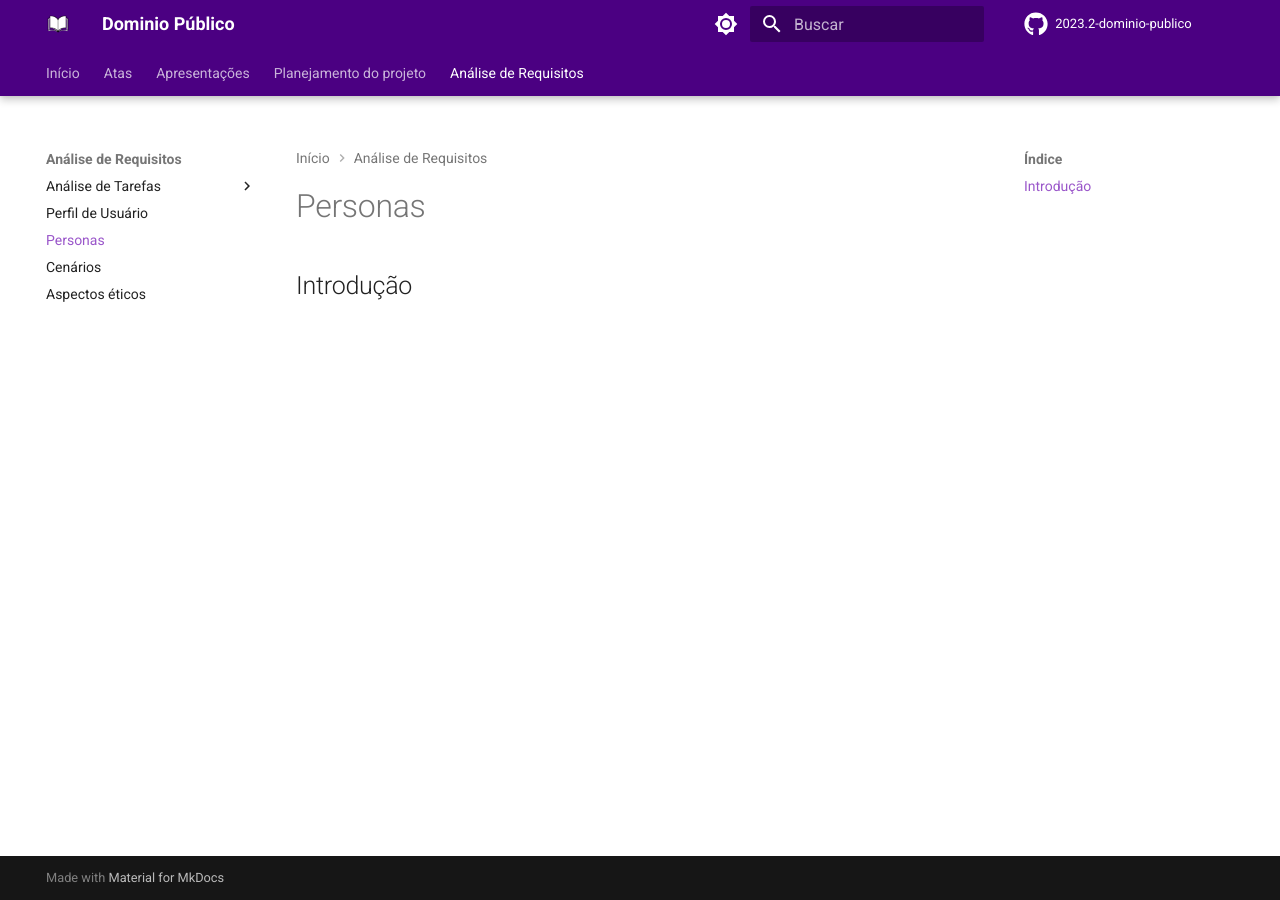
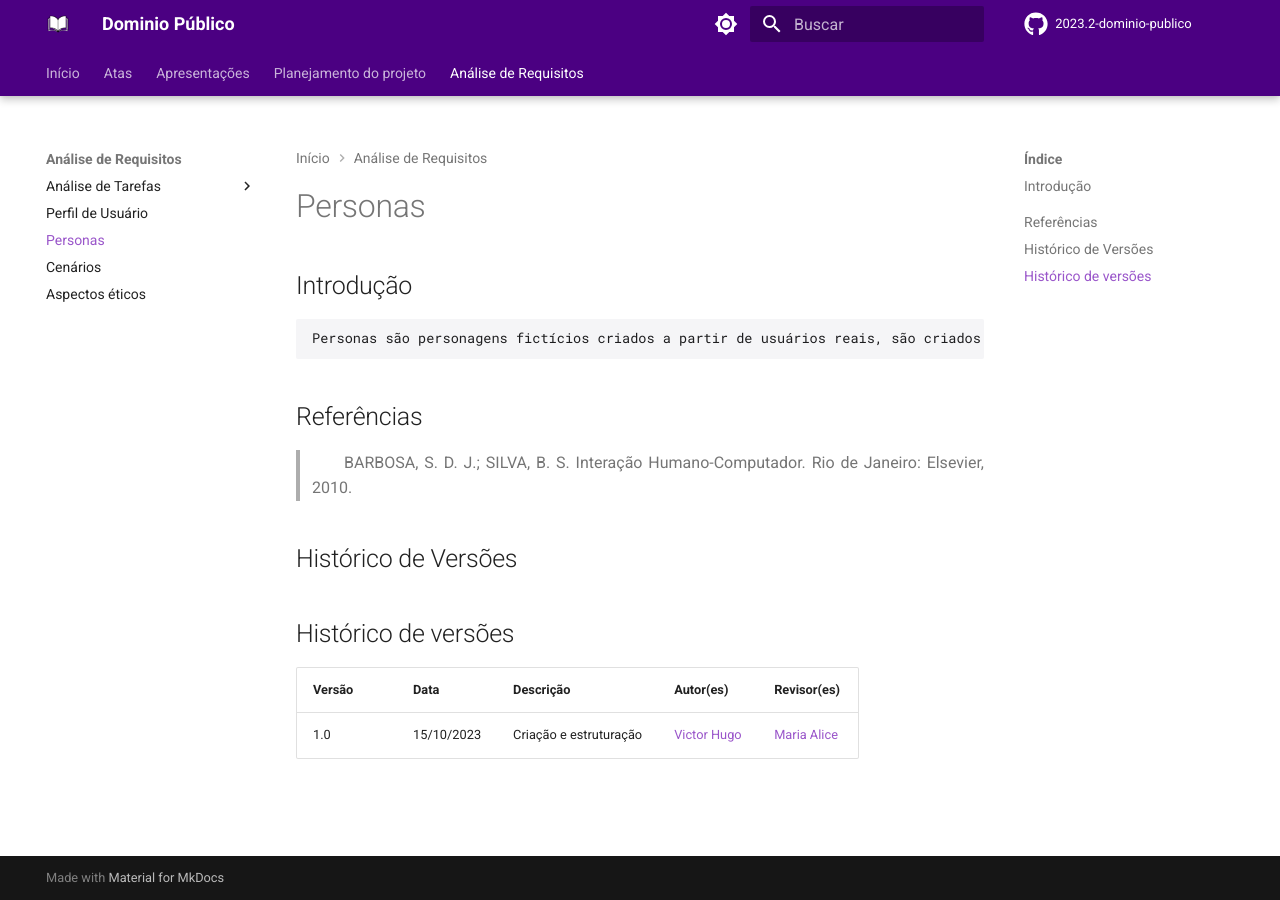
Before and after one commit to Interacao-Humano-Computador/2023.2-Dominio-Publico, an MkDocs documentation site: the page built from docs/analise_de_requisitos/personas.md, in a window 1280 px wide. Built offline with MkDocs 1.6.1 and Material for MkDocs 9.7.7, drawn with Linux system fonts in a browser that asks for light colours; comment, search, counter and statistics services are not loaded.

Commit message:
docs: introducao personas

```diff
--- a/docs/analise_de_requisitos/personas.md
+++ b/docs/analise_de_requisitos/personas.md
@@ -1,3 +1,18 @@
 # Personas
 
 ## Introdução
+    Personas são personagens fictícios criados a partir de usuários reais, são criados com o proposito de descrever um usuário típico.(Cooper et al., 2007; Pruitt e Adlin, 2006; Cooper, 1999). Para manter todos focados no mesmo alvo durante reuniões de design, são usadas representando um grupo de usuário finais. Após um processo de refinamentos sucessivos, as personas são definidas principalmente por seus objetivos. (Barbosa e Silva, 2010)
+##
+
+
+## Referências
+
+>  BARBOSA, S. D. J.; SILVA, B. S. Interação Humano-Computador. Rio de Janeiro: Elsevier, 2010.
+
+## Histórico de Versões
+
+## Histórico de versões
+
+| Versão | Data       | Descrição           | Autor(es)                                       | Revisor(es)                               |
+| ------ | ---------- | ------------------- | ----------------------------------------------- | ----------------------------------------- |
+| 1.0    | 15/10/2023 | Criação e estruturação | [Victor Hugo](https://github.com/ViictorHugoo) | [Maria Alice](https://github.com/Maliz30) |
```
Also changed, not shown: docs/analise_de_requisitos/perfil_de_usuario.md (+2 -2 lines).
